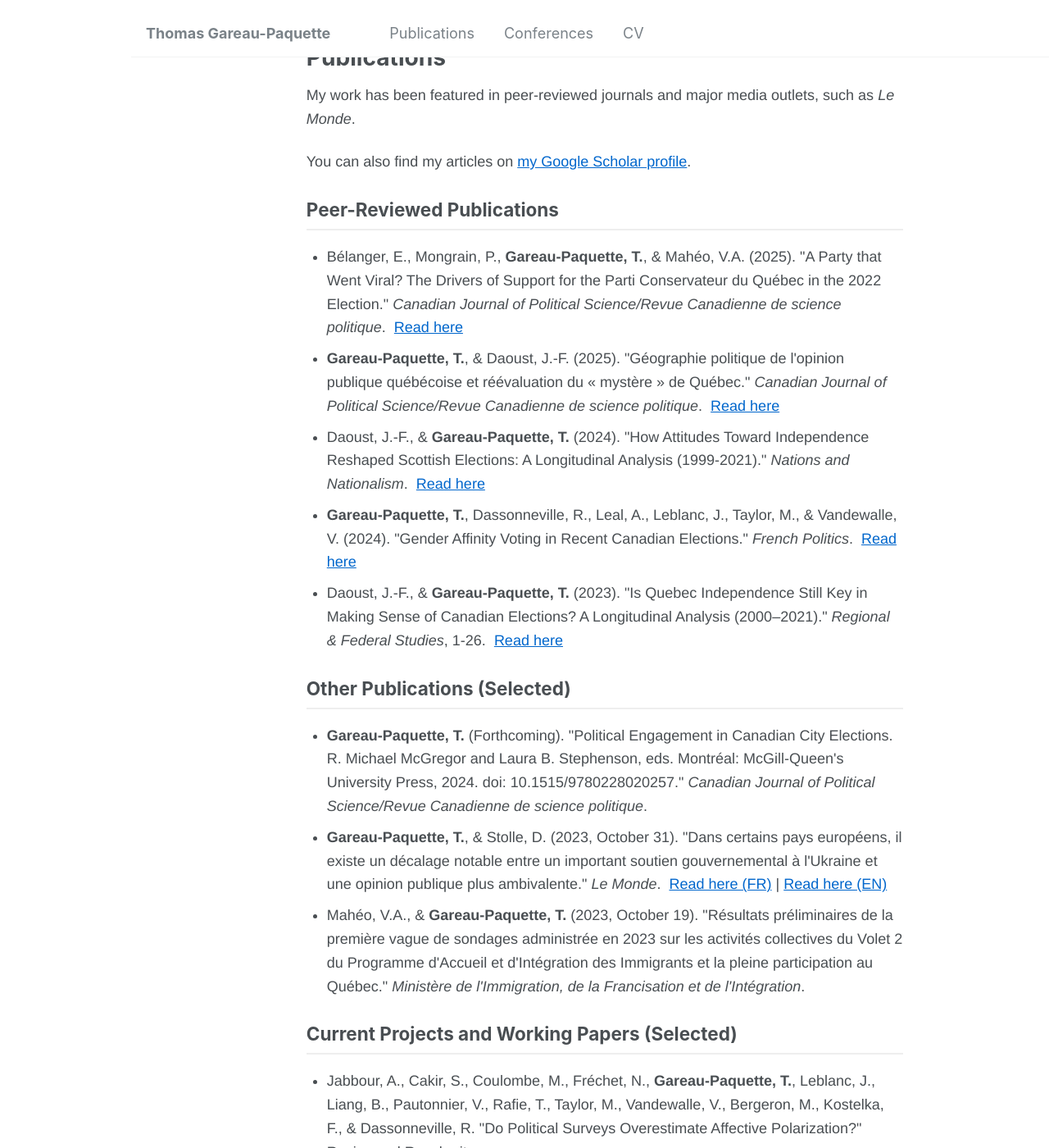
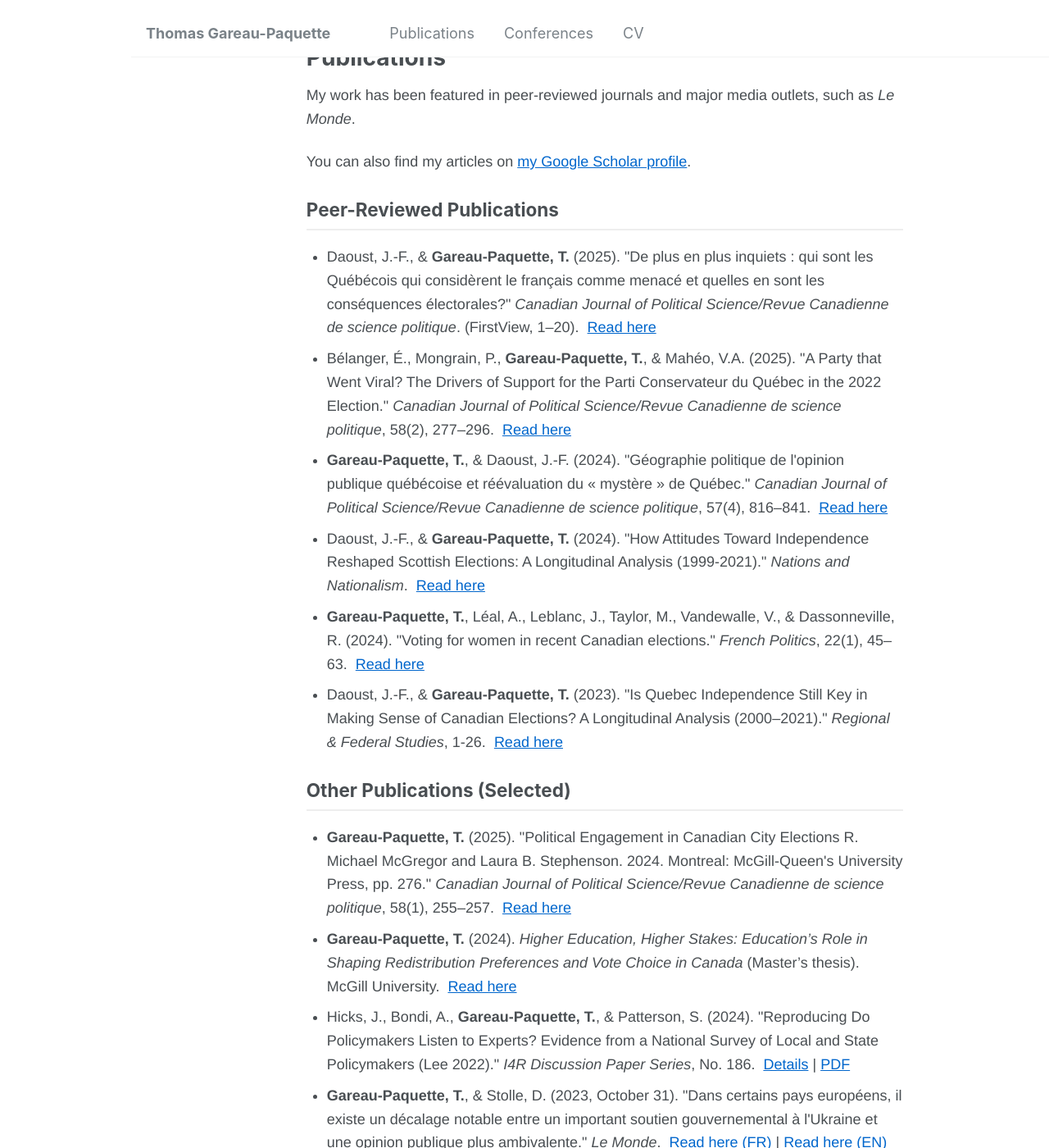
Before and after one commit to ThomasGareau/thomasgareau, a Jekyll site: the page built from _pages/publications.md, in a window 1280 px wide and 1400 px high. Shown: the whole window at 82% size. Built offline with Jekyll 4.4.1, drawn with Linux system fonts in a browser that asks for light colours; some of the changed text lies outside the part shown.

Commit message:
update 07fev2026

```diff
--- a/_pages/publications.md
+++ b/_pages/publications.md
@@ -54,13 +54,19 @@ author_profile: false
     <section id="publications">
       <h2>Peer-Reviewed Publications</h2>
       <ul>
-        <li>Bélanger, E., Mongrain, P., <strong>Gareau-Paquette, T.</strong>, & Mahéo, V.A. (2025). "A Party that Went Viral? The Drivers of Support for the Parti Conservateur du Québec in the 2022 Election." <em>Canadian Journal of Political Science/Revue Canadienne de science politique</em>.
-                  <span class="publication-links">
+        <li>Daoust, J.-F., & <strong>Gareau-Paquette, T.</strong> (2025). "De plus en plus inquiets : qui sont les Québécois qui considèrent le français comme menacé et quelles en sont les conséquences électorales?" <em>Canadian Journal of Political Science/Revue Canadienne de science politique</em>. (FirstView, 1–20).
+          <span class="publication-links">
+            <a href="https://www.cambridge.org/core/journals/canadian-journal-of-political-science-revue-canadienne-de-science-politique/article/de-plus-en-plus-inquiets-qui-sont-les-quebecois-qui-considerent-le-francais-comme-menace-et-quelles-en-sont-les-consequences-electorales/6C52EB8AFA8EDB5B40AA96A3DFE1C5FA" target="_blank">Read here</a>
+          </span>
+        </li>
+
+        <li>Bélanger, É., Mongrain, P., <strong>Gareau-Paquette, T.</strong>, & Mahéo, V.A. (2025). "A Party that Went Viral? The Drivers of Support for the Parti Conservateur du Québec in the 2022 Election." <em>Canadian Journal of Political Science/Revue Canadienne de science politique</em>, 58(2), 277–296.
+          <span class="publication-links">
             <a href="https://www.cambridge.org/core/journals/canadian-journal-of-political-science-revue-canadienne-de-science-politique/article/party-that-went-viral-the-drivers-of-support-for-the-parti-conservateur-du-quebec-in-the-2022-election/8EB77CFC3379440C8B8EA2191F35F8E3" target="_blank">Read here</a>
           </span>
         </li>
 
-        <li><strong>Gareau-Paquette, T.</strong>, & Daoust, J.-F. (2025). "Géographie politique de l'opinion publique québécoise et réévaluation du « mystère » de Québec." <em>Canadian Journal of Political Science/Revue Canadienne de science politique</em>.
+        <li><strong>Gareau-Paquette, T.</strong>, & Daoust, J.-F. (2024). "Géographie politique de l'opinion publique québécoise et réévaluation du « mystère » de Québec." <em>Canadian Journal of Political Science/Revue Canadienne de science politique</em>, 57(4), 816–841.
           <span class="publication-links">
             <a href="https://www.cambridge.org/core/journals/canadian-journal-of-political-science-revue-canadienne-de-science-politique/article/geographie-politique-de-lopinion-publique-quebecoise-et-reevaluation-du-mystere-de-quebec/62A379ADEA73CE3A323EB8E224DF9F47" target="_blank">Read here</a>
           </span>
@@ -72,7 +78,7 @@ author_profile: false
           </span>
         </li>
 
-        <li><strong>Gareau-Paquette, T.</strong>, Dassonneville, R., Leal, A., Leblanc, J., Taylor, M., & Vandewalle, V. (2024). "Gender Affinity Voting in Recent Canadian Elections." <em>French Politics</em>.
+        <li><strong>Gareau-Paquette, T.</strong>, Léal, A., Leblanc, J., Taylor, M., Vandewalle, V., & Dassonneville, R. (2024). "Voting for women in recent Canadian elections." <em>French Politics</em>, 22(1), 45–63.
           <span class="publication-links">
             <a href="https://doi.org/10.1057/s41253-024-00236-5" target="_blank">Read here</a>
           </span>
@@ -87,7 +93,24 @@ author_profile: false
 
       <h2>Other Publications (Selected)</h2>
       <ul>
-        <li><strong>Gareau-Paquette, T.</strong> (Forthcoming). "Political Engagement in Canadian City Elections. R. Michael McGregor and Laura B. Stephenson, eds. Montréal: McGill-Queen's University Press, 2024. doi: 10.1515/9780228020257." <em>Canadian Journal of Political Science/Revue Canadienne de science politique</em>.</li>
+        <li><strong>Gareau-Paquette, T.</strong> (2025). "Political Engagement in Canadian City Elections R. Michael McGregor and Laura B. Stephenson. 2024. Montreal: McGill-Queen's University Press, pp. 276." <em>Canadian Journal of Political Science/Revue Canadienne de science politique</em>, 58(1), 255–257.
+          <span class="publication-links">
+            <a href="https://www.cambridge.org/core/journals/canadian-journal-of-political-science-revue-canadienne-de-science-politique/article/political-engagement-in-canadian-city-elections-r-michael-mcgregor-and-laura-b-stephenson-2024-montreal-mcgillqueens-university-press-pp-276/366844B66213BD4F3D458A6E2010C789" target="_blank">Read here</a>
+          </span>
+        </li>
+
+        <li><strong>Gareau-Paquette, T.</strong> (2024). <em>Higher Education, Higher Stakes: Education’s Role in Shaping Redistribution Preferences and Vote Choice in Canada</em> (Master’s thesis). McGill University.
+          <span class="publication-links">
+            <a href="https://escholarship.mcgill.ca/concern/theses/kw52jf56g?locale=en" target="_blank">Read here</a>
+          </span>
+        </li>
+
+        <li>Hicks, J., Bondi, A., <strong>Gareau-Paquette, T.</strong>, & Patterson, S. (2024). "Reproducing Do Policymakers Listen to Experts? Evidence from a National Survey of Local and State Policymakers (Lee 2022)." <em>I4R Discussion Paper Series</em>, No. 186.
+          <span class="publication-links">
+            <a href="https://ideas.repec.org/p/zbw/i4rdps/186.html" target="_blank">Details</a> |
+            <a href="https://www.econstor.eu/bitstream/10419/307157/1/I4R-DP186.pdf" target="_blank">PDF</a>
+          </span>
+        </li>
 
         <li><strong>Gareau-Paquette, T.</strong>, & Stolle, D. (2023, October 31). "Dans certains pays européens, il existe un décalage notable entre un important soutien gouvernemental à l'Ukraine et une opinion publique plus ambivalente." <em>Le Monde</em>.
           <span class="publication-links">
@@ -113,7 +136,11 @@ author_profile: false
 
         <li>Mahéo, V.A., & <strong>Gareau-Paquette, T.</strong> "Participating in Integration Activities and Participating in Quebec Society: A Study of Integration Programs and their Policy Feedback Effects."</li>
 
-        <li>Stolle, D., <strong>Gareau-Paquette, T.</strong>, & Harell, A. "From Local to Global: Assessing European Solidarity through the Lens of Ukraine Aid."</li>
+        <li>Stolle, D., <strong>Gareau-Paquette, T.</strong>, & Harell, A. (2026). "From Local to Global? Assessing European Solidarity through the Lens of Ukraine Aid." Preprint.
+          <span class="publication-links">
+            <a href="https://doi.org/10.21203/rs.3.rs-8571891/v1" target="_blank">Preprint</a>
+          </span>
+        </li>
       </ul>
     </section>
   </div>
```
Also changed, not shown: _pages/about.md (+2 -5 lines), 3 other files.
